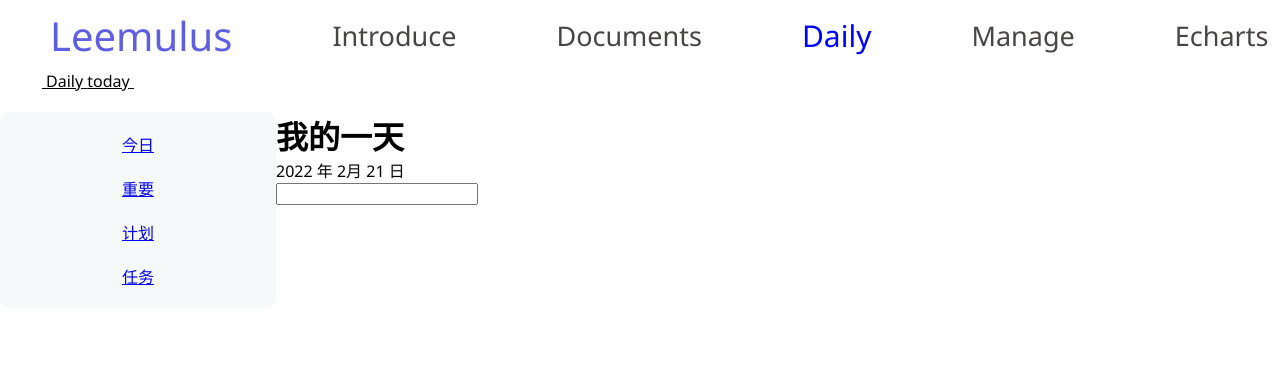
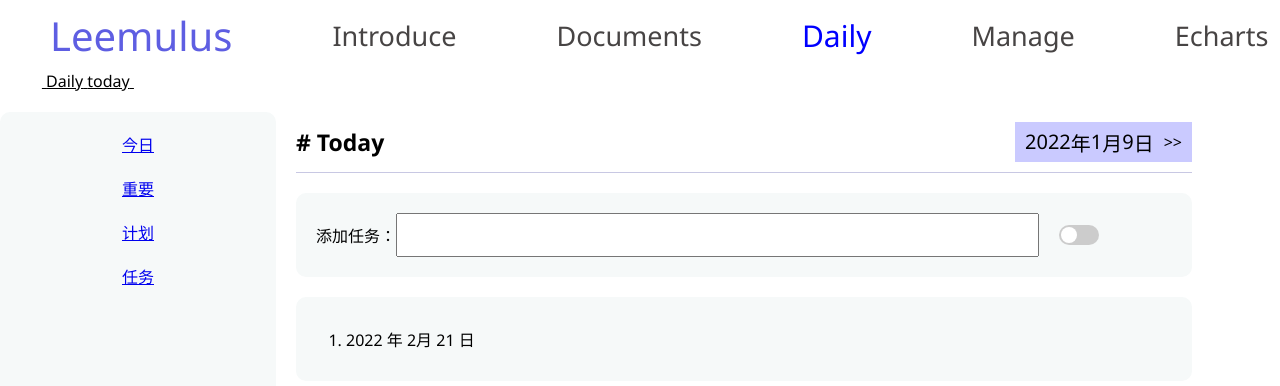
Before and after one commit to chelizichen/LeemulusUI, a React (Create React App) app: page /Daily/today in a window 1280 px wide. Shown: the top 386 px of the page. Built offline with nearby package versions, Linux system fonts and the light colour scheme.

Commit message:
timer 组件 task 组件优化

```diff
--- a/src/App.tsx
+++ b/src/App.tsx
@@ -24,7 +24,7 @@ function App() {
     <div>
       <BrowserRouter>
       <div className="navLink">
-        <NavLink to='Home' className={ ({isActive}) =>'defaultStyle'+' LeemulusStyle' + (isActive ?' activeStyle':'')} >Leemulus</NavLink>
+        <NavLink to='Home' className={ ({isActive}) =>'defaultStyle' + ' LeemulusStyle' + (isActive ?' activeStyle':'')} >Leemulus</NavLink>
         <NavLink to='Introduce' className={ ({isActive}) =>'defaultStyle'+ (isActive ?' activeStyle':'')} >Introduce</NavLink>
         <NavLink to='Documents' className={ ({isActive}) =>'defaultStyle'+ (isActive ?' activeStyle':'')} >Documents</NavLink>
         <NavLink to='Daily' className={ ({isActive}) =>'defaultStyle'+ (isActive ?' activeStyle':'')} >Daily</NavLink>
--- a/src/component/Page/Daily/component/important.tsx
+++ b/src/component/Page/Daily/component/important.tsx
@@ -1,10 +1,32 @@
+import e from "express"
+import { Board } from "../../../../leemulus/Board"
+import { ShowCurrTime } from "../../../../leemulus/Time"
+import { Title } from "../../../../leemulus/Title"
+import { initTask, itemMenuInterFace } from "./task"
+
 function Important()
 {
 
     return (
-        <div>
-            <div></div>
-        </div>
+      <div style={{width:'70%',padding:'10px 20px 0 20px'}}>
+          <Title title="Important">
+            <ShowCurrTime/>
+          </Title>
+
+          <Board  border style={{padding:'30px 50px',marginTop:'20px',marginBottom:'20px'}}>
+              <ol>
+                {
+                  initTask.map( (el:itemMenuInterFace) =>{
+                    if(el.important){
+                      return(
+                        <li key={el.index}>{el.todo}</li>
+                      )
+                    }
+                  })
+                }
+              </ol>
+          </Board>
+      </div>
     )
 }
 export{
--- a/src/component/Page/Daily/component/task.tsx
+++ b/src/component/Page/Daily/component/task.tsx
@@ -1,4 +1,8 @@
 import { useReducer } from "react"
+import { Board } from "../../../../leemulus/Board"
+import { Switch } from "../../../../leemulus/Switch"
+import { ShowCurrTime } from "../../../../leemulus/Time"
+import { Title } from "../../../../leemulus/Title"
 interface itemMenuInterFace{
     index:number,
     todo:string,
@@ -13,11 +17,11 @@ let initTask:any = [{index:1,todo:'2022 年 2月 21 日 '}]
 
 let taskReducer = function(state = initTask,action:any)
 {
-    const {todo,type,index} = action
+    const {todo,type,index,important} = action
         switch(type)
         {
             case "add":
-                return initTask.push({index:initTask.length+1,todo})
+                return initTask.push({index:initTask.length+1,todo,important})
             case "sub":
                 const subIndex = initTask.findIndex((el:itemMenuInterFace) => el.index === index)
                 return initTask.splice(subIndex,1)
@@ -33,26 +37,23 @@ function Task(){
     {
         dispatch({type:'sub',index,todo:''})
     }
+        return(
+            <div style={{width:'70%',padding:'10px 20px 0 20px'}}>
+                <Title title="Task">
+                    <ShowCurrTime/>
+                </Title>
 
-    function logValue(e:any){
-        if(e.keyCode === 13)
+                <Board  border style={{padding:'30px 50px',marginTop:'20px',marginBottom:'20px'}}>
+                    <ol>
                         {
-            dispatch({todo:e.target.value,type:'add',index:1})
-        }
-    }
+                            allTask.map((el:itemMenuInterFace)=>{
                                 return(
-        <div>
-            <h1>全部任务</h1>
-            <h2>
-            {
-                    initTask.map((element:itemMenuInterFace) => {
-                        return(
-                            <div key={element.index} onClick={()=>subItem(element.index)}>{element.todo}</div>
+                                    <li key={el.index} onClick={()=>subItem(el.index)}>{el.todo}</li>
                                 )
                             })
                         }
-            </h2>
-            <input type="text" onKeyUp={logValue} />
+                    </ol>
+                </Board>
             </div>
     )
 }
--- a/src/component/Page/Daily/component/today.tsx
+++ b/src/component/Page/Daily/component/today.tsx
@@ -2,41 +2,65 @@
 import { useEffect, useReducer, useState } from "react"
 import store from "../../../../store/store";
 import { initTask, itemMenuInterFace, taskReducer } from "./task";
+import { Title } from "../../../../leemulus/Title";
+import { Board} from "../../../../leemulus/Board"
+import { Switch } from "../../../../leemulus/Switch";
+import { ShowCurrTime } from "../../../../leemulus/Time";
 function Today()
 {
     let [todayTask,setTask] = useState(initTask);
     let [allTask,dispatch] = useReducer(taskReducer,initTask)
+    let [isImportant,SetImportant] = useState(false)
     useEffect(()=>{
         console.log(todayTask);
         console.log(store);
+    },[])
 
-    })
-
-    function logValue(e:any){
+    function addTask(e:any){
         if(e.keyCode === 13)
         {
-            dispatch({todo:e.target.value,type:'add',index:1})
+            dispatch({todo:e.target.value,type:'add',index:1,important:isImportant})
         }
     }
+    function subItem(index:number)
+    {
+        dispatch({type:'sub',index,todo:''})
+    }
 
+    function setImportant()
+    {
+        SetImportant( isImportant => isImportant === true?false:true)
+    }
     return(
-        <div>
-            <h1>我的一天</h1>
-            <div>
+        <div style={{width:'70%',padding:'10px 20px 0 20px'}}>
+            <Title title="Today">
+                <ShowCurrTime/>
+            </Title>
+            <Board  border style={{padding:'20px',marginTop:'20px',marginBottom:'20px'}}>
+                <div style={{display:'flex',alignItems:'center',justifyContent:'flex-start'}}>
+                    <div>添加任务：</div>
+                    <input type="text" onKeyUp={addTask} style={{width:'70%',height:'40px',padding:'0 20px',fontSize:'18px',marginRight:'20px'}}/>
+                    <Switch defaultChecked={false} bindChange={()=>setImportant()}/>
+                </div>
+            </Board>
+
+            <Board  border style={{padding:'30px 50px',marginTop:'20px',marginBottom:'20px'}}>
+                <ol>
                     {
                         todayTask.map((el:itemMenuInterFace)=>{
                             return(
-                            <div key={el.index}>{el.todo}</div>
+                                <li key={el.index} onClick={()=>subItem(el.index)}>{el.todo}</li>
                             )
                         })
                     }
-            </div>
-            <input type="text" onKeyUp={logValue} />
+                </ol>
+            </Board>
 
         </div>
     )
 }
 
+
 export {
     Today
 }
--- a/src/component/Page/Daily/index.tsx
+++ b/src/component/Page/Daily/index.tsx
@@ -11,6 +11,7 @@ function Daily()
     return(
         <div>
             <div style={{display:'flex',marginTop:'20px'}}>
+            {/* <div> */}
                 <Board style={{width:'20%',padding:'10px'}} border>
                     <CollapseItemCell to={"today"} content={"今日"} style={{textAlign:"center"}}></CollapseItemCell>
                     <CollapseItemCell to={"important"} content={"重要"} style={{textAlign:"center"}}></CollapseItemCell>
--- a/src/component/Page/Documents/component/location.tsx
+++ b/src/component/Page/Documents/component/location.tsx
@@ -25,7 +25,7 @@ function UseLocationDemo(props:any)
             <Title title="useSearchParams">展示</Title>
             <Board  border style={{padding:'20px',marginTop:'20px',marginBottom:'20px'}}>
                 <div style={{textIndent:'20px',marginBottom:'20px',marginTop:'20px',fontWeight:900}}>
-                    {msg}
+                    <h1> Message : { msg } </h1>
                 </div>
                 <div style={{textIndent:'20px',marginBottom:'20px',marginTop:'20px',textAlign:'justify'}}>
                     {/* 使用 useSearchParams 钩子 拿到 参数 */}
--- a/src/component/Page/Documents/index.tsx
+++ b/src/component/Page/Documents/index.tsx
@@ -1,5 +1,5 @@
 import { memo, useEffect, useRef, useState } from "react"
-import { Route, Routes } from "react-router";
+import { Route, Routes, useHref, useLocation } from "react-router";
 import { Board } from "../../../leemulus/Board";
 import { Collapse, CollapseItem, CollapseItemCell } from "../../../leemulus/Collapse";
 import { AxiosComponent } from "./component/axios";
@@ -14,11 +14,15 @@ function Documents()
 {
     const inputValue = useRef<HTMLInputElement>({} as any);
     const [msg,setMessage] = useState<string>('')
+    const hrePath = useHref(`uselocation?msg=${msg}`)
+
+
     function HrefTo(e:any)
     {
         if(e.keyCode === 13)
         {
-            window.location.href = `uselocation?msg=${msg}`
+            // window.location.href = `uselocation?msg=${msg}`
+            window.location.href = hrePath
         }
     }
     return(
--- a/src/component/Page/Echarts/component/demo3.jsx
+++ b/src/component/Page/Echarts/component/demo3.jsx
@@ -151,7 +151,7 @@ class Demo3 extends React.Component{
             newData[i][0] = Math.random()* -5
           }
           this.setState({data:newData})
-        },2000)
+        },4000)
     }
     componentDidUpdate()
     {
--- a/src/leemulus/NavBar/index.tsx
+++ b/src/leemulus/NavBar/index.tsx
@@ -1,5 +1,5 @@
 import { useEffect, useState } from "react";
-import { useLocation } from "react-router";
+import { useHref, useLocation } from "react-router";
 const flexCenter:React.CSSProperties= {
     display:'flex',
     alignItems:'center',
--- /dev/null
+++ b/src/leemulus/Time/index.tsx
@@ -0,0 +1,19 @@
+function ShowCurrTime()
+{
+    let currDate = new Date();
+    return(
+        <div>
+            <div style={{display:'flex',fontSize:'20px'}}>
+                <div>{currDate.getFullYear()}</div>
+                <div>年</div>
+                <div>{currDate.getMonth()}</div>
+                <div>月</div>
+                <div>{currDate.getDate()}</div>
+                <div>日</div>
+            </div>
+        </div>
+    )
+}
+export{
+    ShowCurrTime
+}
```
Lines whose indentation alone changed are shown as unchanged.
